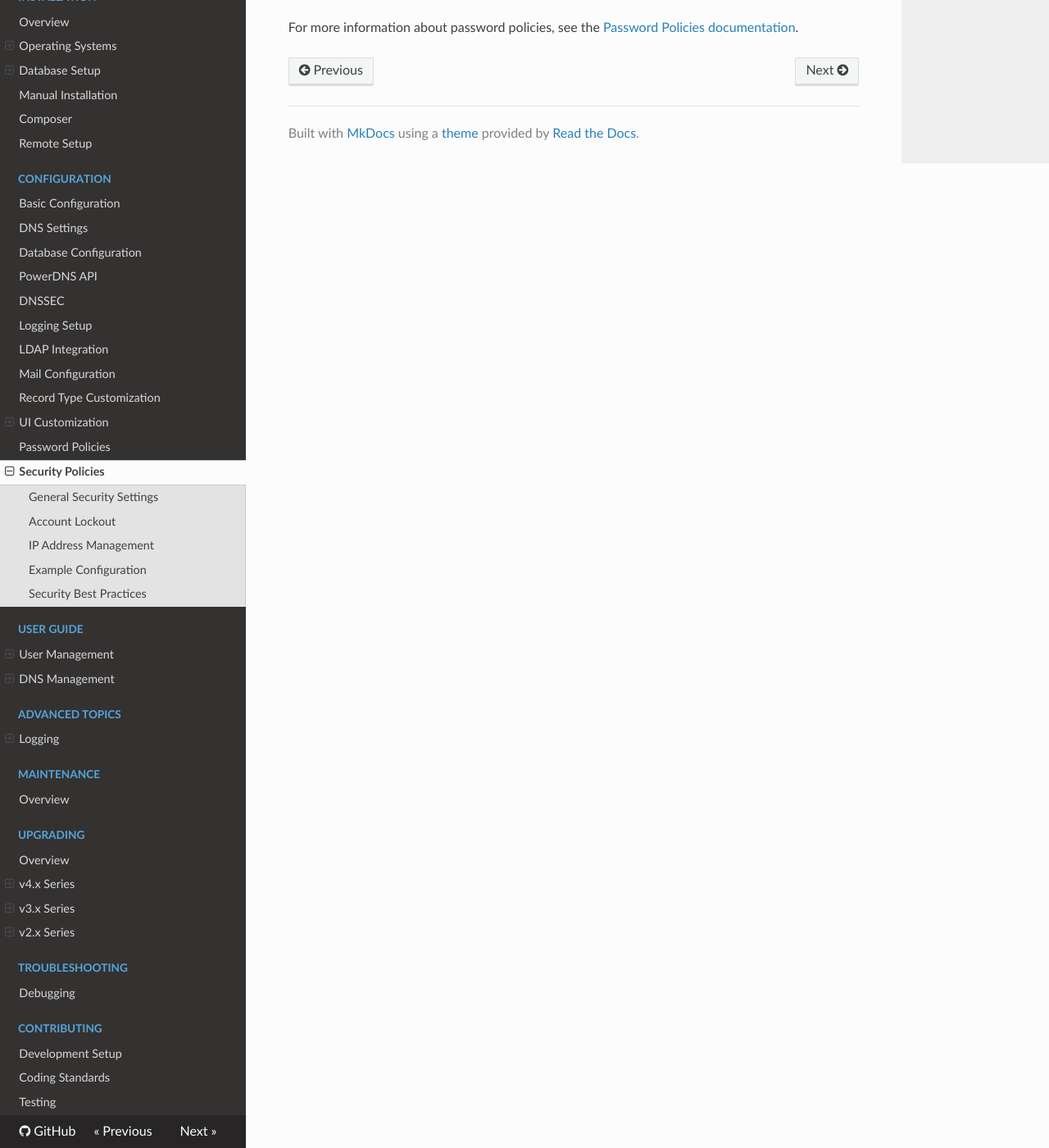
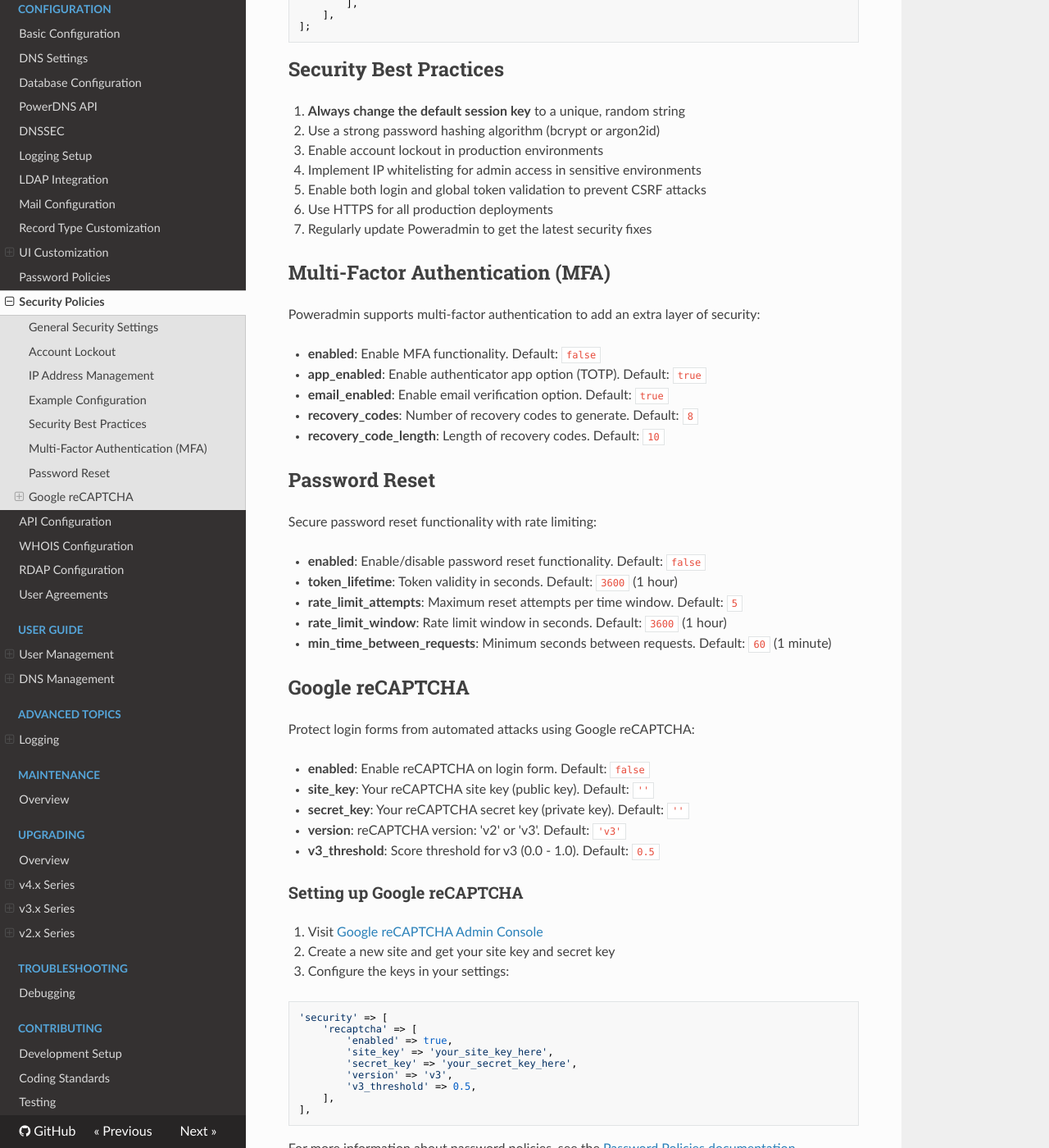
Before and after one commit to poweradmin/poweradmin-docs, an MkDocs documentation site: the page built from docs/configuration/security-policies.md, in a window 1280 px wide and 1400 px high, scrolled down 1662 px. Shown: the whole window at 82% size. Built offline with MkDocs 1.6.1, drawn with Linux system fonts in a browser that asks for light colours; nearby versions of some CDN libraries; some of the changed text lies outside the part shown.

Commit message:
docs: document missing configuration settings

````diff
--- a/docs/configuration/security-policies.md
+++ b/docs/configuration/security-policies.md
@@ -46,6 +46,27 @@
             'whitelist_ip_addresses' => ['192.168.1.0/24', '10.0.0.*'],
             'blacklist_ip_addresses' => ['1.2.3.4', '5.6.7.0/24'],
         ],
+        'mfa' => [
+            'enabled' => true,
+            'app_enabled' => true,
+            'email_enabled' => true,
+            'recovery_codes' => 8,
+            'recovery_code_length' => 10,
+        ],
+        'password_reset' => [
+            'enabled' => true,
+            'token_lifetime' => 3600,
+            'rate_limit_attempts' => 5,
+            'rate_limit_window' => 3600,
+            'min_time_between_requests' => 60,
+        ],
+        'recaptcha' => [
+            'enabled' => true,
+            'site_key' => 'your_site_key_here',
+            'secret_key' => 'your_secret_key_here',
+            'version' => 'v3',
+            'v3_threshold' => 0.5,
+        ],
     ],
 ];
 ```
@@ -60,4 +81,52 @@
 6. Use HTTPS for all production deployments
 7. Regularly update Poweradmin to get the latest security fixes
 
+## Multi-Factor Authentication (MFA)
+
+Poweradmin supports multi-factor authentication to add an extra layer of security:
+
+- **enabled**: Enable MFA functionality. Default: `false`
+- **app_enabled**: Enable authenticator app option (TOTP). Default: `true`
+- **email_enabled**: Enable email verification option. Default: `true`
+- **recovery_codes**: Number of recovery codes to generate. Default: `8`
+- **recovery_code_length**: Length of recovery codes. Default: `10`
+
+## Password Reset
+
+Secure password reset functionality with rate limiting:
+
+- **enabled**: Enable/disable password reset functionality. Default: `false`
+- **token_lifetime**: Token validity in seconds. Default: `3600` (1 hour)
+- **rate_limit_attempts**: Maximum reset attempts per time window. Default: `5`
+- **rate_limit_window**: Rate limit window in seconds. Default: `3600` (1 hour)
+- **min_time_between_requests**: Minimum seconds between requests. Default: `60` (1 minute)
+
+## Google reCAPTCHA
+
+Protect login forms from automated attacks using Google reCAPTCHA:
+
+- **enabled**: Enable reCAPTCHA on login form. Default: `false`
+- **site_key**: Your reCAPTCHA site key (public key). Default: `''`
+- **secret_key**: Your reCAPTCHA secret key (private key). Default: `''`
+- **version**: reCAPTCHA version: 'v2' or 'v3'. Default: `'v3'`
+- **v3_threshold**: Score threshold for v3 (0.0 - 1.0). Default: `0.5`
+
+### Setting up Google reCAPTCHA
+
+1. Visit [Google reCAPTCHA Admin Console](https://www.google.com/recaptcha/admin)
+2. Create a new site and get your site key and secret key
+3. Configure the keys in your settings:
+
+```php
+'security' => [
+    'recaptcha' => [
+        'enabled' => true,
+        'site_key' => 'your_site_key_here',
+        'secret_key' => 'your_secret_key_here',
+        'version' => 'v3',
+        'v3_threshold' => 0.5,
+    ],
+],
+```
+
 For more information about password policies, see the [Password Policies documentation](./password-policies.md).
--- a/mkdocs.yml
+++ b/mkdocs.yml
@@ -78,6 +78,10 @@
           - Custom CSS: configuration/ui/custom-css.md
       - Password Policies: configuration/password-policies.md
       - Security Policies: configuration/security-policies.md
+      - API Configuration: configuration/api.md
+      - WHOIS Configuration: configuration/whois.md
+      - RDAP Configuration: configuration/rdap.md
+      - User Agreements: configuration/user-agreements.md
 
   - User Guide:
       - User Management:
````
Also changed, not shown: docs/configuration/api.md (added, +207 -0 lines), docs/configuration/basic.md (+10 -3 lines), docs/configuration/dns-settings.md (+21 -0 lines), docs/configuration/powerdns-api.md (+4 -0 lines), docs/configuration/rdap.md (added, +118 -0 lines), docs/configuration/ui/overview.md (+5 -0 lines), docs/configuration/user-agreements.md (added, +214 -0 lines), docs/configuration/whois.md (added, +72 -0 lines).
